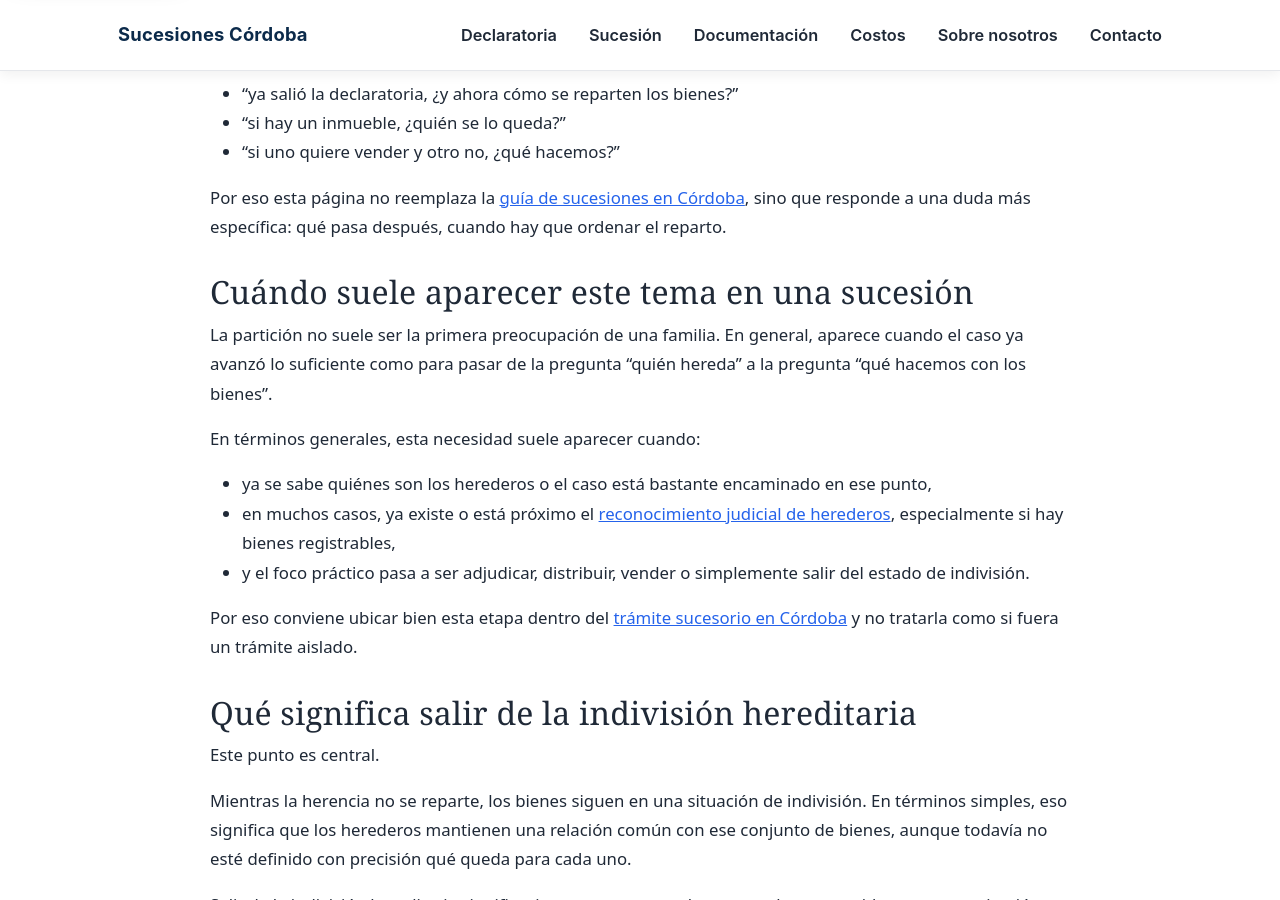
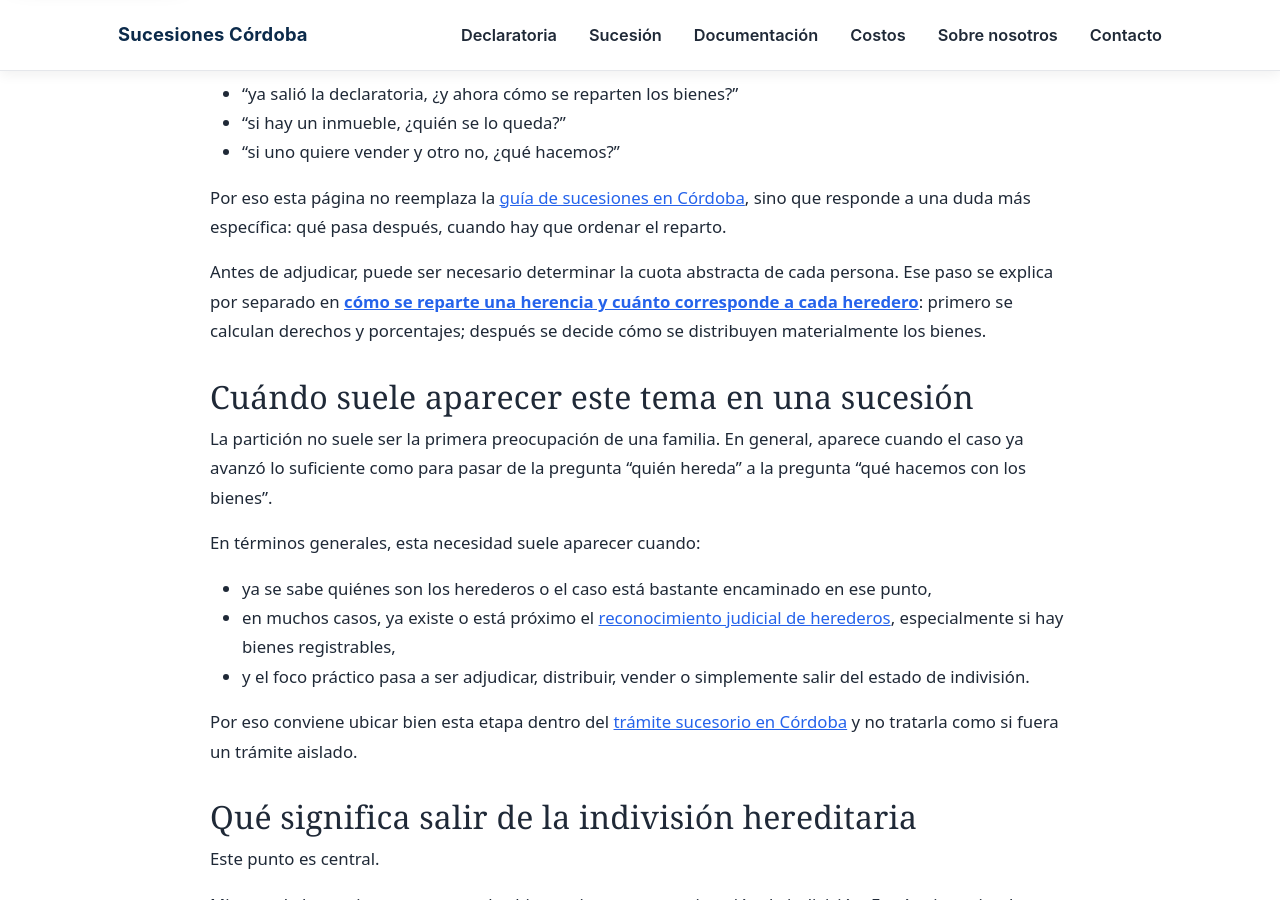
Before and after one commit to Elitedomainsx/sucesionescordoba, a Jekyll site: the page built from particion-herencia-cordoba.md, in a window 1280 px wide and 900 px high, scrolled down 1657 px. Built offline with Jekyll 4.4.1, drawn with Linux system fonts in a browser that asks for light colours.

Commit message:
Distinguir cuotas y partición hereditaria

```diff
--- a/particion-herencia-cordoba.md
+++ b/particion-herencia-cordoba.md
@@ -53,6 +53,8 @@ Muchas personas llegan a esta instancia con una duda muy práctica:
 - “si uno quiere vender y otro no, ¿qué hacemos?”
 
 Por eso esta página no reemplaza la [guía de sucesiones en Córdoba](/sucesiones-cordoba/), sino que responde a una duda más específica: qué pasa después, cuando hay que ordenar el reparto.
+
+Antes de adjudicar, puede ser necesario determinar la cuota abstracta de cada persona. Ese paso se explica por separado en **[cómo se reparte una herencia y cuánto corresponde a cada heredero](/como-se-reparte-herencia-cordoba/)**: primero se calculan derechos y porcentajes; después se decide cómo se distribuyen materialmente los bienes.
 
 ## Cuándo suele aparecer este tema en una sucesión
 La partición no suele ser la primera preocupación de una familia. En general, aparece cuando el caso ya avanzó lo suficiente como para pasar de la pregunta “quién hereda” a la pregunta “qué hacemos con los bienes”.
```
